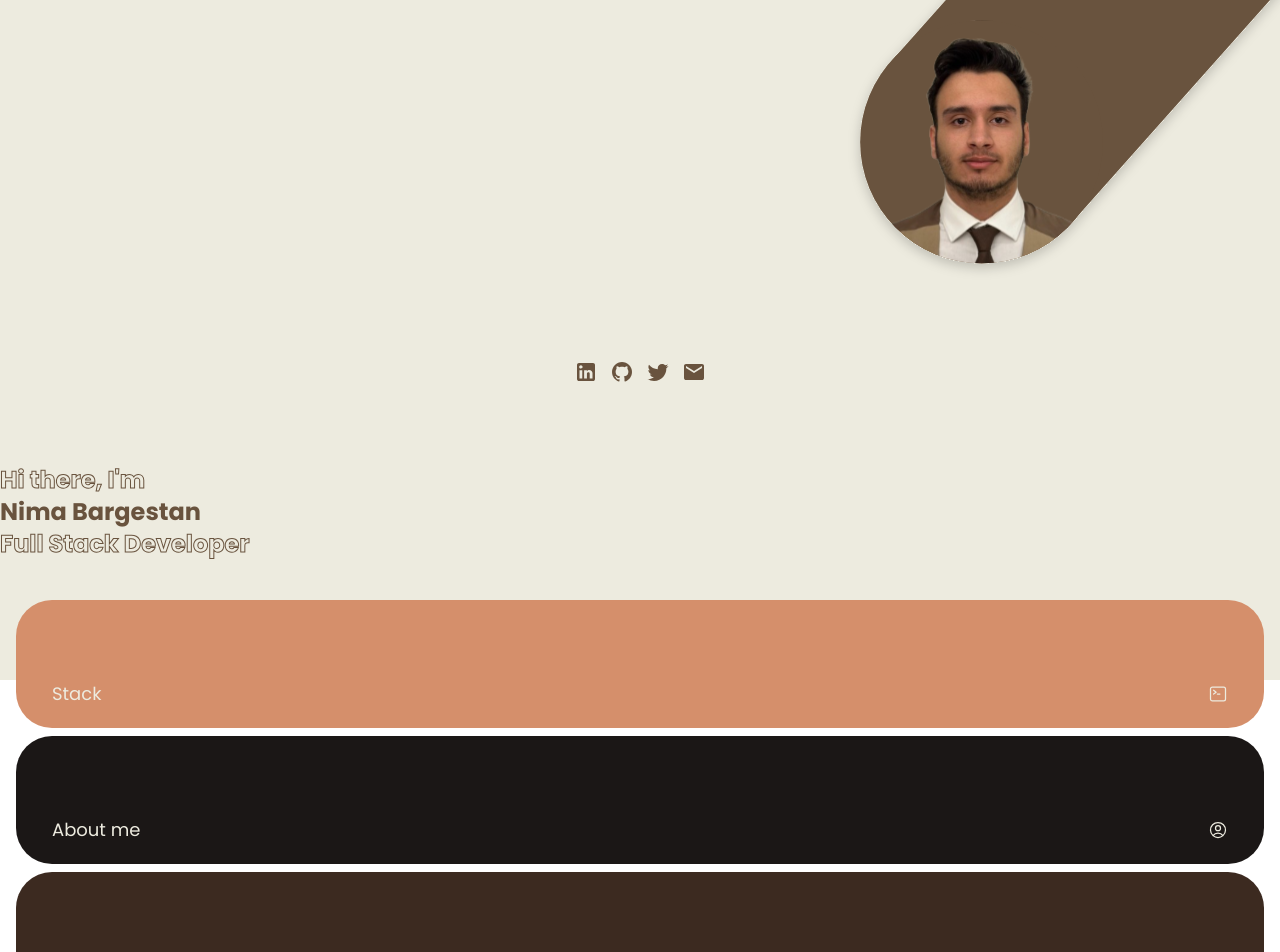
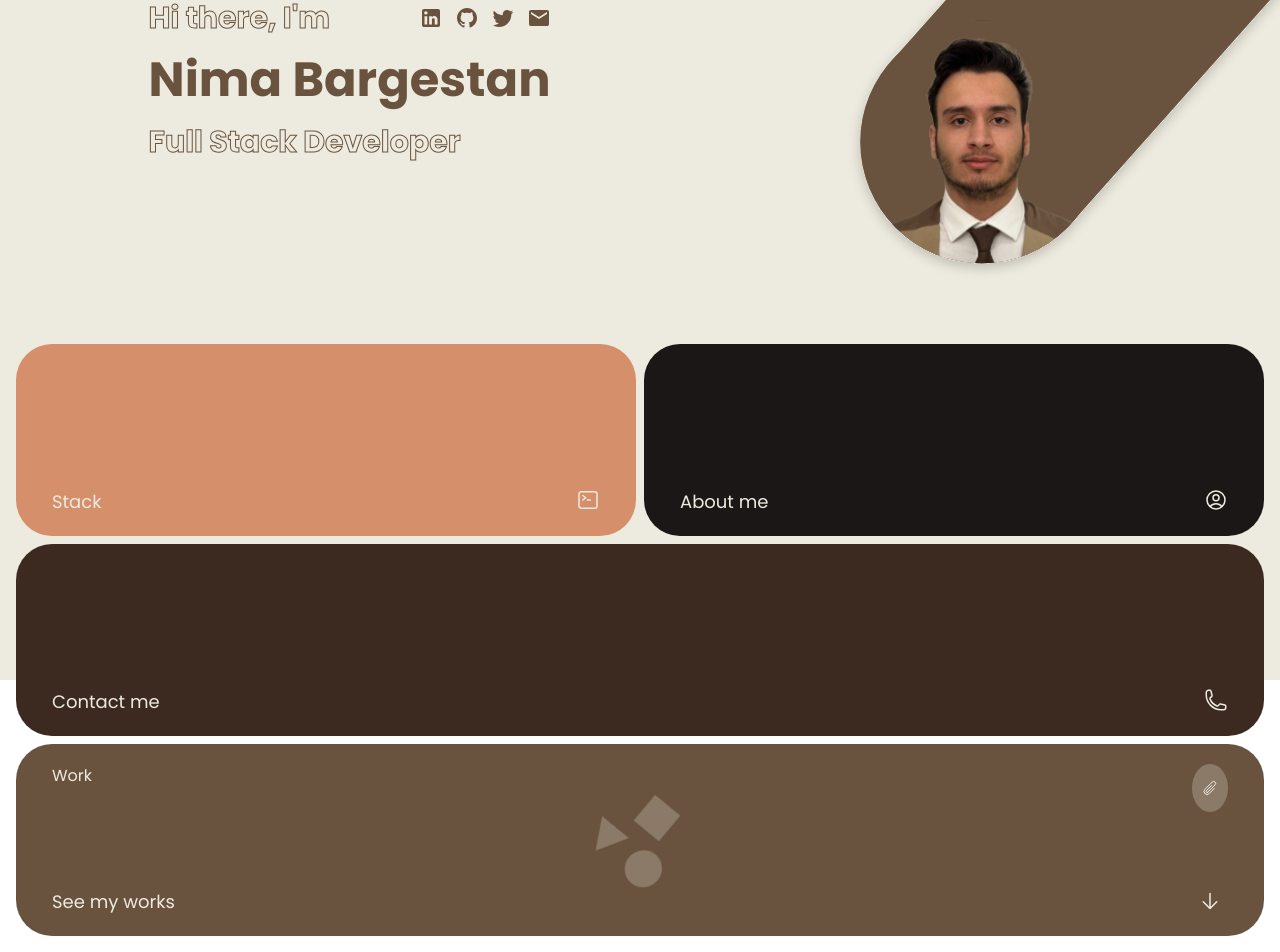
Before and after one commit to NB071/Portfolio, a React (Vite) app: page / in a window 1280 px wide. Shown: the part 120-1072 px from the top of the page. Built offline with nearby package versions, Linux system fonts and the light colour scheme.

Commit message:
Complete first section for tablet

```diff
--- a/src/pages/Landing.tsx
+++ b/src/pages/Landing.tsx
@@ -32,15 +32,16 @@ const Landing = () => {
     // Landing page
     <>
       <section>
-        <div className="flex flex-col">
+        <div className="flex flex-col tab:flex-row-reverse">
           <img
             src={HeadshotLanding}
             className="relative -top-[4.2rem] left-14 z-10 m-auto h-[15rem] tab:left-0 tab:top-0 tab:m-0 tab:ml-auto tab:h-[20rem] des:h-[25rem]"
             alt=""
           />
 
-          <div className="flex flex-col items-center gap-5 tab:flex-row tab:justify-center tab:gap-7 tab:p-20">
-            <div className="flex gap-3">
+          <div className="m-auto flex flex-col items-center gap-5 ">
+            <div className="flex w-full flex-col justify-between gap-5 tab:flex-row-reverse">
+              <div className="flex items-center justify-center gap-3">
                 <Link
                   to="https://www.linkedin.com/in/nima-bargestan/"
                   target="_blank"
@@ -91,52 +92,61 @@ const Landing = () => {
                   />
                 </Link>
               </div>
-          </div>
-          <h2 className="font-outline-1 text-2xl font-bold text-transparent">
+              <h2 className="font-outline-1 text-center text-2xl font-bold text-transparent tab:text-start tab:text-3xl">
                 Hi there, I'm
               </h2>
-          <h1 className="text-2xl font-bold text-Dark-brown">Nima Bargestan</h1>
-          <h2 className="font-outline-1 text-2xl font-bold text-transparent">
+            </div>
+
+            <h1 className="w-full text-center text-2xl font-bold text-Dark-brown tab:text-start tab:text-5xl">
+              Nima Bargestan
+            </h1>
+            <h2 className="font-outline-1 w-full text-center text-2xl font-bold text-transparent tab:text-start tab:text-3xl">
               Full Stack Developer
             </h2>
           </div>
+        </div>
 
         {/* CTAs */}
-        <div>
-          <div className="mt-10 flex flex-col gap-2 px-4 ">
+        <section id="intro">
+          <div className="mt-10 tab:mt-16 flex flex-col gap-2 px-4">
+            <div className="flex w-full flex-col gap-2 tab:flex-row">
               <article
-              className="h-[8rem] cursor-pointer rounded-round border-none bg-[#D58F6B] duration-500 hover:scale-95"
+                className="h-[8rem] cursor-pointer rounded-round border-none bg-[#D58F6B] duration-500 hover:scale-95 tab:h-[11rem] tab:flex-1  des:h-[12rem]"
                 title="Stack"
               >
                 <div className="flex h-full items-end justify-between px-9 pb-5">
-                <h3 className=" align-bottom text-lg text-white-text">Stack</h3>
-                <CommandLineIcon className="mb-1 h-5 text-white-text" />
+                  <h3 className=" align-bottom text-lg text-white-text">
+                    Stack
+                  </h3>
+                  <CommandLineIcon className="mb-1 h-5 text-white-text tab:h-6" />
                 </div>
               </article>
               <article
-              className="h-[8rem] cursor-pointer rounded-round border-none bg-[#1B1716] duration-500 hover:scale-95"
+                className="h-[8rem] cursor-pointer rounded-round border-none bg-[#1B1716] duration-500 hover:scale-95  tab:h-[11rem] tab:flex-1  des:h-[12rem]"
                 title="About me"
               >
                 <div className="flex h-full items-end justify-between px-9 pb-5">
                   <h3 className=" align-bottom text-lg text-white-text">
                     About me
                   </h3>
-                <UserCircleIcon className="mb-1 h-5 text-white-text" />
+                  <UserCircleIcon className="mb-1 h-5 text-white-text tab:h-6" />
                 </div>
               </article>
+            </div>
             <article
-              className="h-[8rem] cursor-pointer rounded-round border-none bg-[#3C2A20] duration-500 hover:scale-95"
+              className="h-[8rem] cursor-pointer rounded-round border-none bg-[#3C2A20] duration-500 hover:scale-95  tab:h-[11rem] des:h-[12rem]"
               title="About me"
             >
               <div className="flex h-full items-end justify-between px-9 pb-5">
                 <h3 className=" align-bottom text-lg text-white-text">
                   Contact me
                 </h3>
-                <PhoneIcon className="mb-1 h-5 text-white-text" />
+                <PhoneIcon className="mb-1 h-5 text-white-text tab:h-6" />
               </div>
             </article>
+
             <article
-              className="relative h-[8rem] cursor-pointer rounded-round border-none bg-[#69533E] duration-500 hover:scale-95"
+              className="relative h-[8rem] cursor-pointer overflow-hidden rounded-round border-none bg-[#69533E] duration-500 hover:scale-95  tab:h-[11rem] des:h-[12rem]"
               title="About me"
             >
               <div className="relative z-10 flex h-full flex-col justify-between px-9 py-5">
@@ -144,15 +154,16 @@ const Landing = () => {
                   <h3 className=" align-bottom text-base text-white-text">
                     Work
                   </h3>
-                  <div className="flex h-9 w-8 items-center justify-center rounded-full bg-Light-brown	">
-                    <PaperClipIcon className=" w-7 p-2 text-white-text" />
+                  <div className="flex h-9 w-9 items-center justify-center rounded-full bg-Light-brown tab:h-12">
+                    <PaperClipIcon className=" w-7 p-2 text-white-text tab:w-8 " />
                   </div>
                 </div>
+
                 <div className="flex w-full items-end justify-between">
                   <h3 className=" align-bottom text-lg text-white-text">
                     See my works
                   </h3>
-                  <ArrowSmallDownIcon className="h-5 animate-bounce pr-[.35rem] text-white-text" />
+                  <ArrowSmallDownIcon className="h-5 animate-bounce pr-[.35rem] text-white-text tab:h-6" />
                 </div>
               </div>
               <img
@@ -162,7 +173,7 @@ const Landing = () => {
               />
             </article>
           </div>
-        </div>
+        </section>
         {/* bg circles */}
       </section>
     </>
```
Lines whose indentation alone changed are shown as unchanged.
